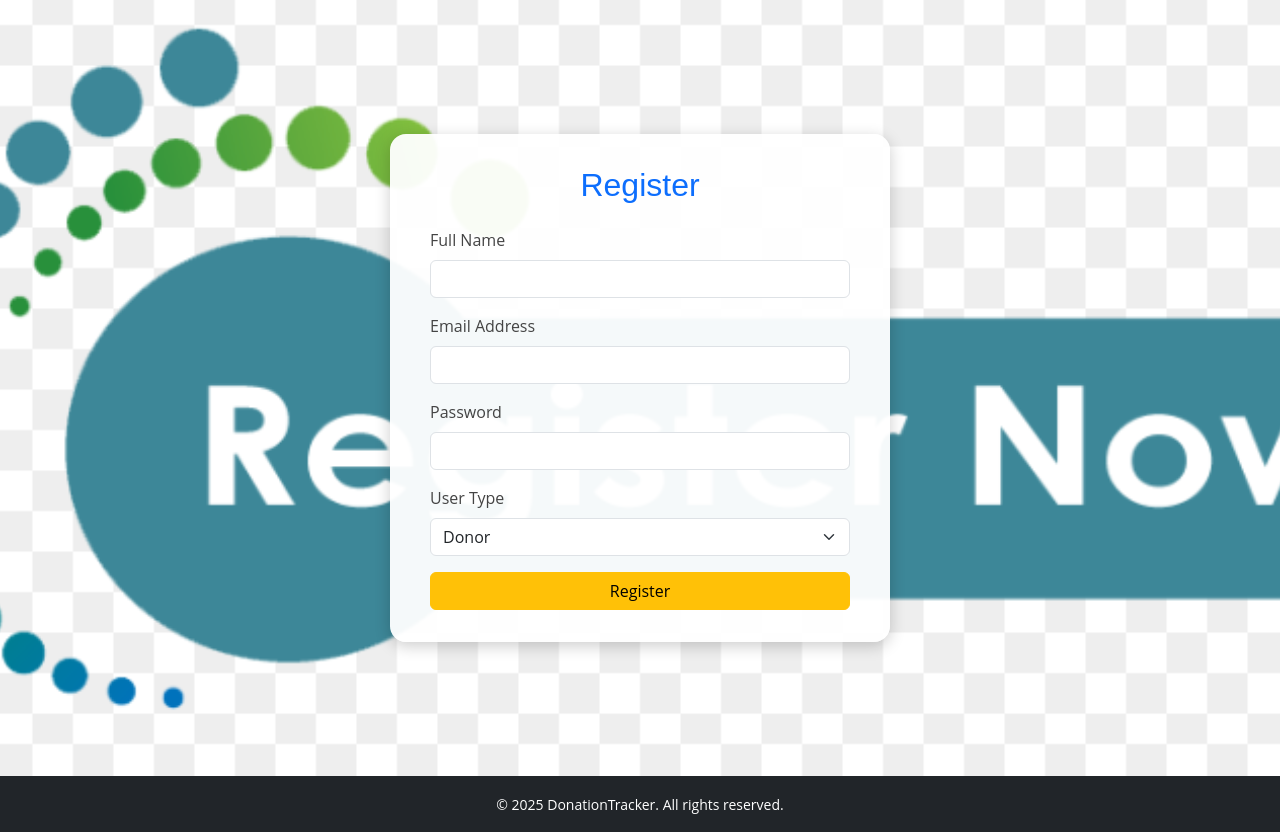
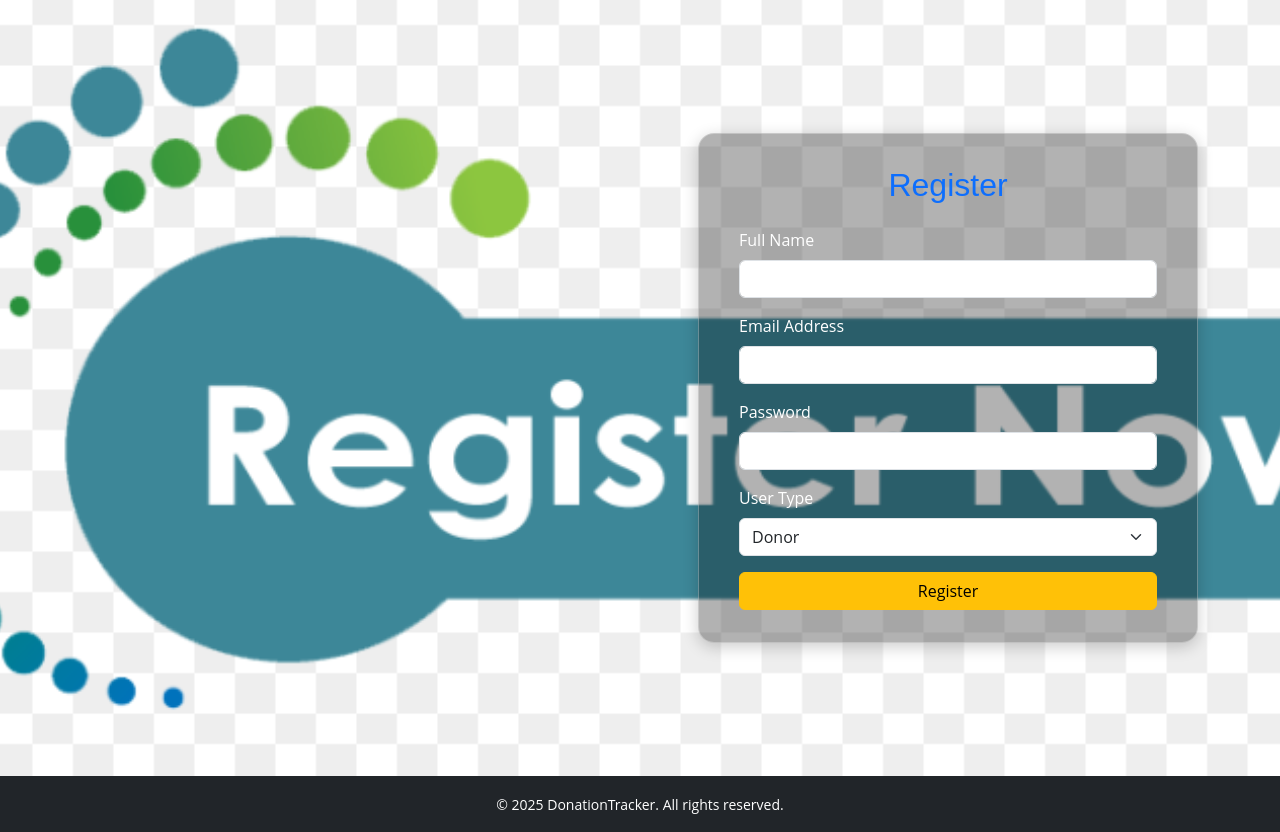
Before and after one commit to DeepakVinay12/DonationTracker, a Flask app: page /register in a window 1280 px wide. Shown: the part 56-888 px from the top of the page. Run offline with Flask 3, Linux system fonts and the light colour scheme; some libraries are stand-ins or nearby versions.

Commit message:
Update register.html

```diff
--- a/templates/register.html
+++ b/templates/register.html
@@ -11,12 +11,14 @@
   .register-container {
     min-height: calc(100vh - 120px); /* full screen minus header/footer */
     display: flex;
-    justify-content: center;
+    justify-content: right;
     align-items: center;
   }
 
   .form-box {
-    background-color: rgba(255, 255, 255, 0.95);
+    color: white;
+    background-color: rgba(0, 0, 0, 0.3); /* Slightly transparent input backgrounds */
+    border: 1px solid rgba(255, 255, 255, 0.3);
     padding: 2rem 2.5rem;
     border-radius: 1rem;
     box-shadow: 0 4px 16px rgba(0, 0, 0, 0.2);
```
